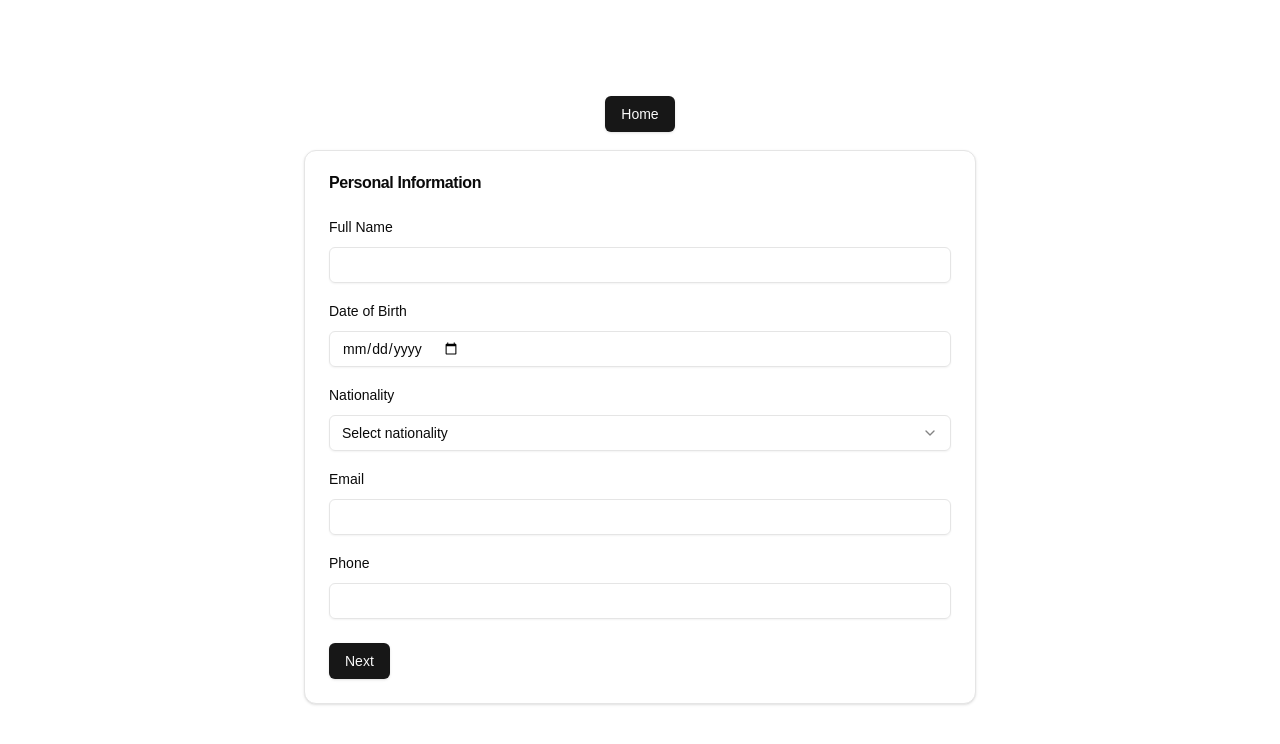
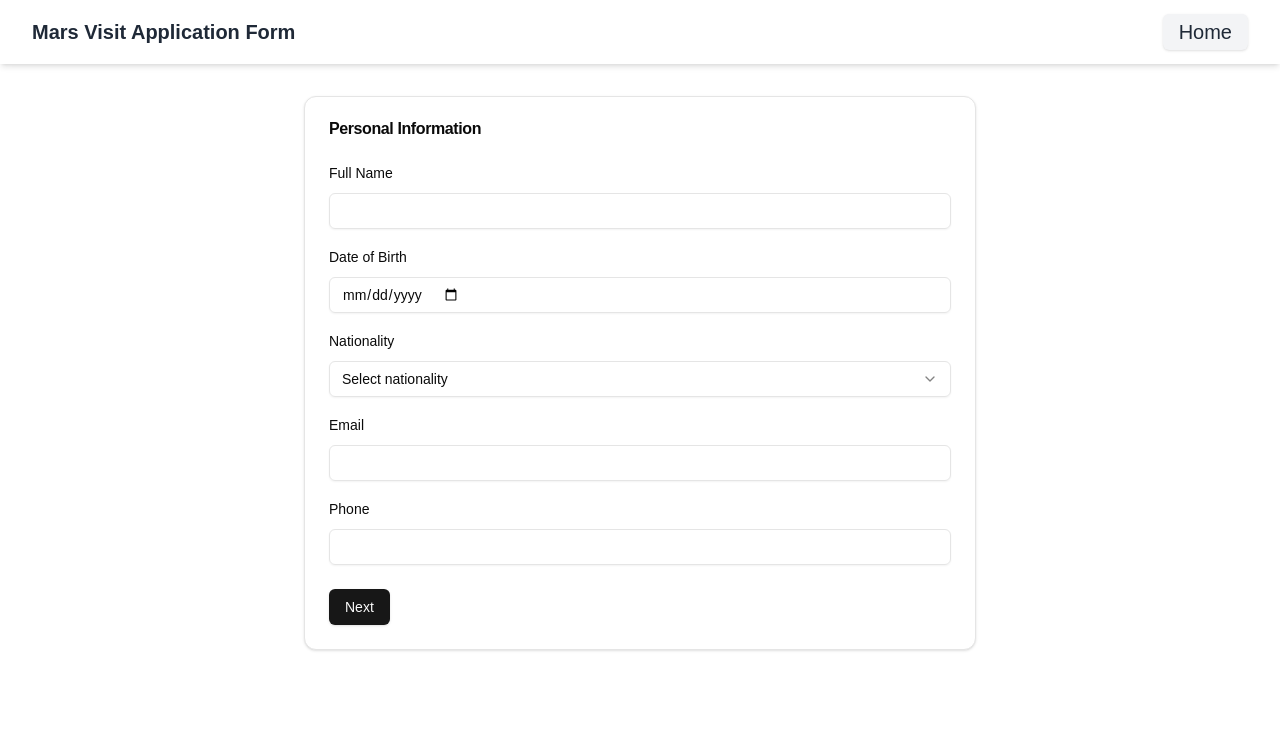
Before and after one commit to Adamy8/MarsApp, a Next.js app in the folder frontend/mars-front/: page /apply in a window 1280 px wide. Shown: the top 744 px of the page. Built offline with nearby package versions, Linux system fonts and the light colour scheme.

Commit message:
navbar & bg

```diff
--- a/frontend/mars-front/src/app/_components/navbar.tsx
+++ b/frontend/mars-front/src/app/_components/navbar.tsx
@@ -1,13 +1,26 @@
+"use client";
+
 import { Button } from "@/components/ui/button";
 import Link from "next/link";
 import React from "react";
 
 export default function Navbar() {
     return (
-        <nav className="navbar navbar-expand-lg navbar-dark bg-dark">
-            <Button className="navbar-brand" >
-                <Link href="/">Home</Link>
-            </Button>
+        <nav className="bg-white shadow-md fixed w-full z-10 top-0">
+        <div className="max-w-7xl mx-auto px-4 sm:px-6 lg:px-8">
+            <div className="flex justify-between h-16 items-center">
+            <div className="flex text-xl font-bold text-gray-800">
+                Mars Visit Application Form
+            </div>
+            <div className="flex-shrink-0">
+                <Button className="text-white bg-gray-100 hover:bg-gray-300">
+                <Link href="/" className="text-xl text-gray-800 hover:text-gray-600">
+                    Home
+                </Link>
+                </Button>
+            </div>
+            </div>
+        </div>
         </nav>
     );
 }
--- a/frontend/mars-front/src/app/page.tsx
+++ b/frontend/mars-front/src/app/page.tsx
@@ -1,15 +1,18 @@
 import Link from "next/link";
 import { Button } from "@/components/ui/button";
+import { url } from "inspector";
 
 export default function Home() {
   return (
-    <div className="text-center container mx-auto px-4">
-      <h1 className="text-4xl font-bold mt-8">Welcome to Mars</h1>
-      <p className="mt-4">The best place for software engineers</p>
-      <p className="mt-4">Join us now!</p>
-      <Button className="mt-4">
-        <Link href="/apply"> Apply </Link>
-      </Button>
+    <div className="text-center container p-0 m-0 mx-auto items-center justify-center h-screen bg-[url('../mars.jpg')] bg-cover bg-center ">
+      <div className="flex flex-col items-center justify-center h-full">
+        <h1 className="text-4xl font-bold mt-8">Welcome to Mars</h1>
+        <p className="mt-4">The best place for software engineers</p>
+        <p className="mt-4">Apply now!</p>
+        <Link href="/apply">
+            <Button className="mt-4">Apply</Button>
+        </Link>
+      </div>
     </div>
   );
 }
```
Also changed, not shown: frontend/mars-front/src/mars.jpg (added).
